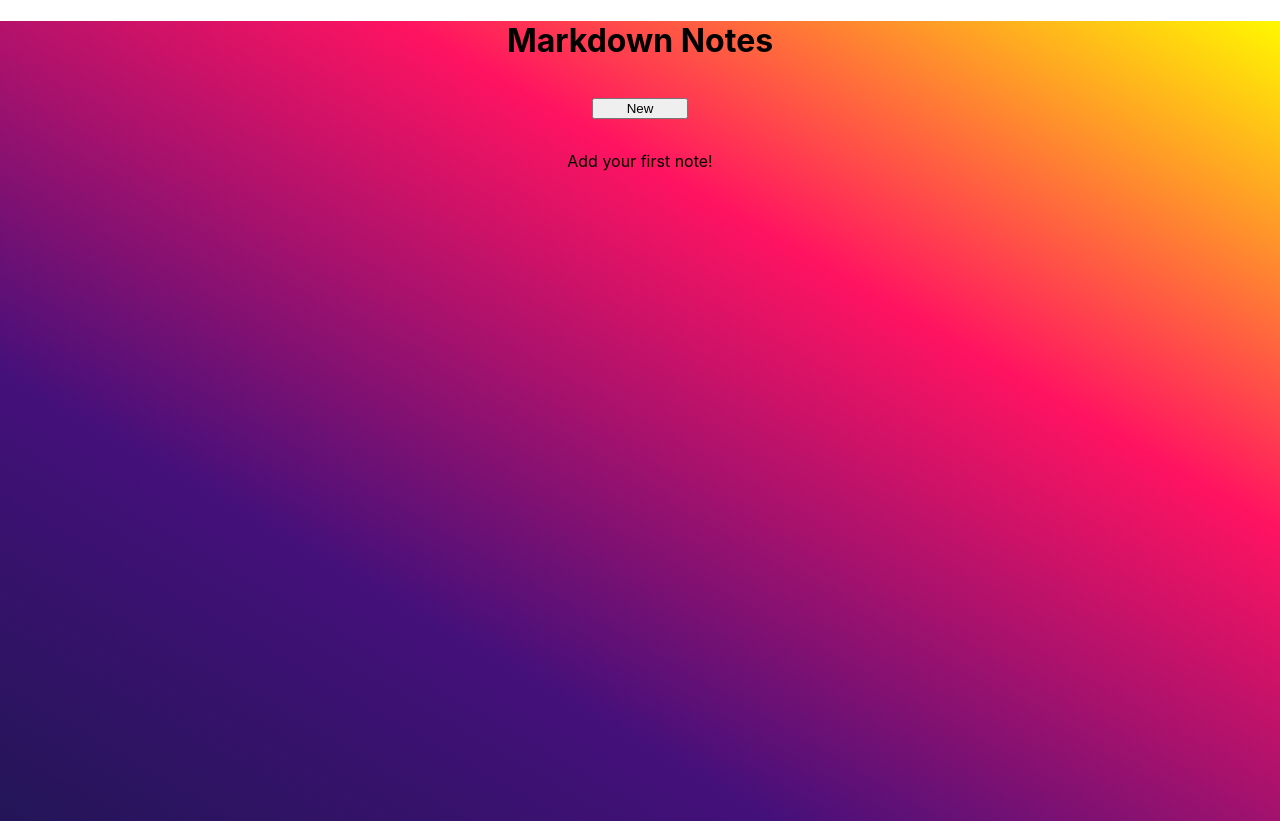
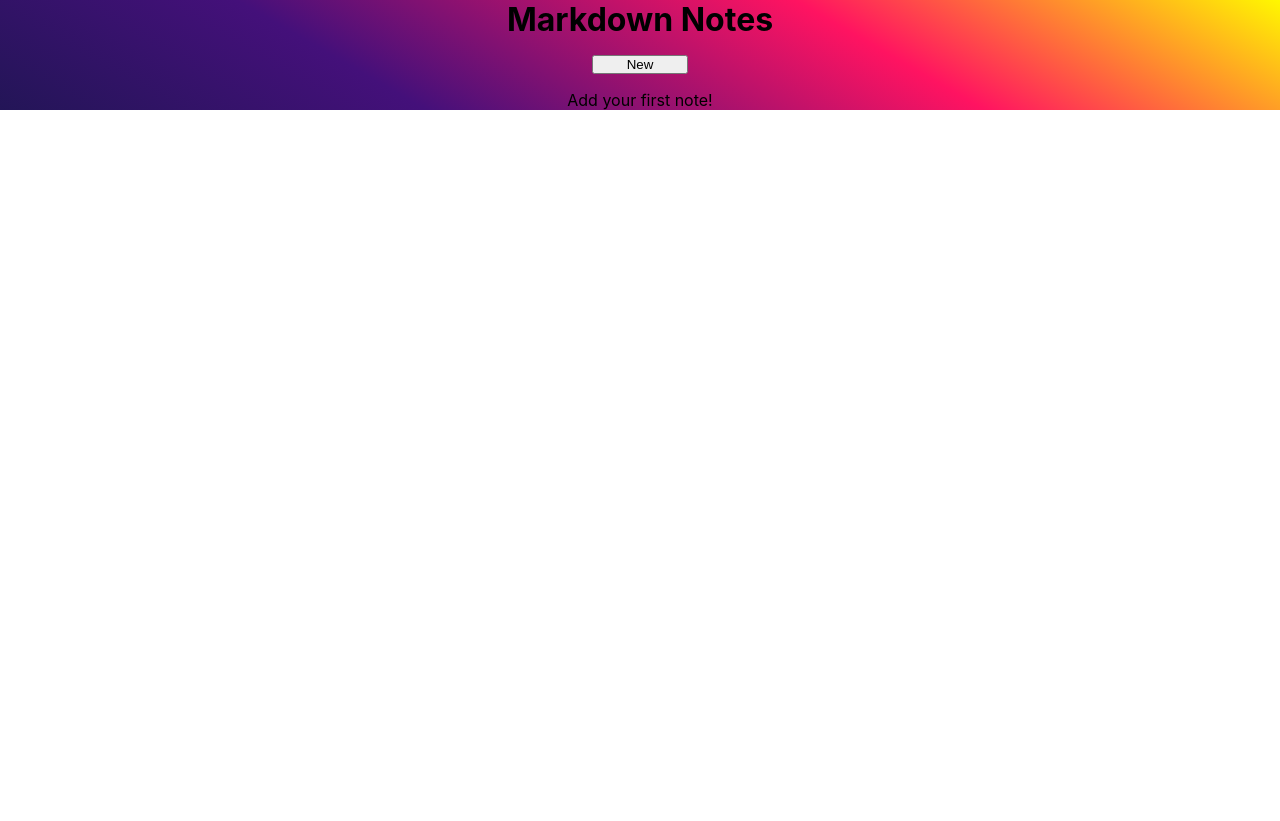
Before and after one commit to hedwardd/markdown-notes, a React (Create React App) app: page / in a window 1280 px wide. After the commit the page ends 800 px from the top, so only its background shows below. Built offline with nearby package versions, Linux system fonts and the light colour scheme.

Commit message:
Reset margin and padding CSS

```diff
--- a/src/App.css
+++ b/src/App.css
@@ -15,23 +15,25 @@
   --layout-14: 512px;
   --layout-15: 640px;
   --layout-16: 768px;
+
+  --background-image: linear-gradient(
+    30deg
+    ,#231557,#44107a 29%,#ff1361 67%,#fff800);
 }
 
+* {margin:0;padding:0;}
+
 #root {
-  /* position: fixed;
-  height: 100%;
-  width: 100%;
-  background-color: #FFFFFF; */
+  background-image: linear-gradient(
+    30deg
+    ,#231557,#44107a 29%,#ff1361 67%,#fff800);
 }
 
 .App {
   position: relative;
-  height: 100vh;
-  width: 100%;
-  background-color: #44107a;
-  background-image: linear-gradient(
-    30deg
-    ,#231557,#44107a 29%,#ff1361 67%,#fff800);;
+  /* height: 100vh; */
+  /* width: 100%; */
+  /* background-color: #44107a; */
   text-align: center;
   /* margin: var(--layout-6) auto;
   height: var(--layout-16);
```
